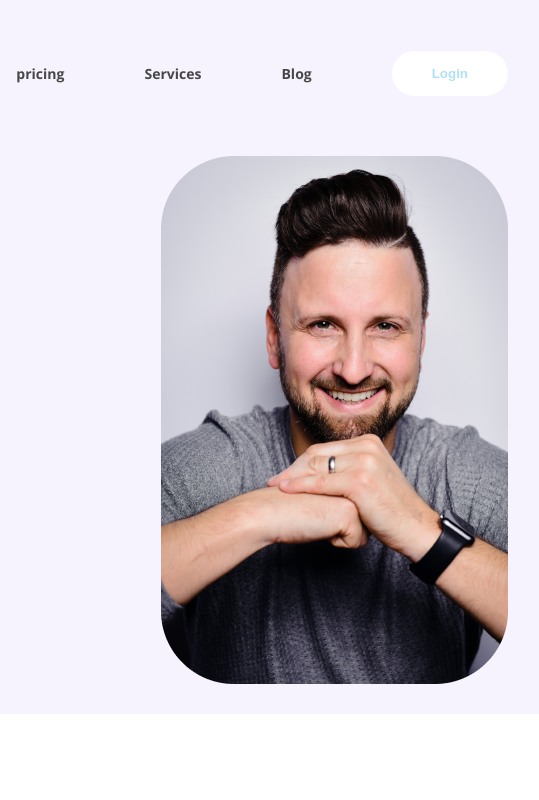
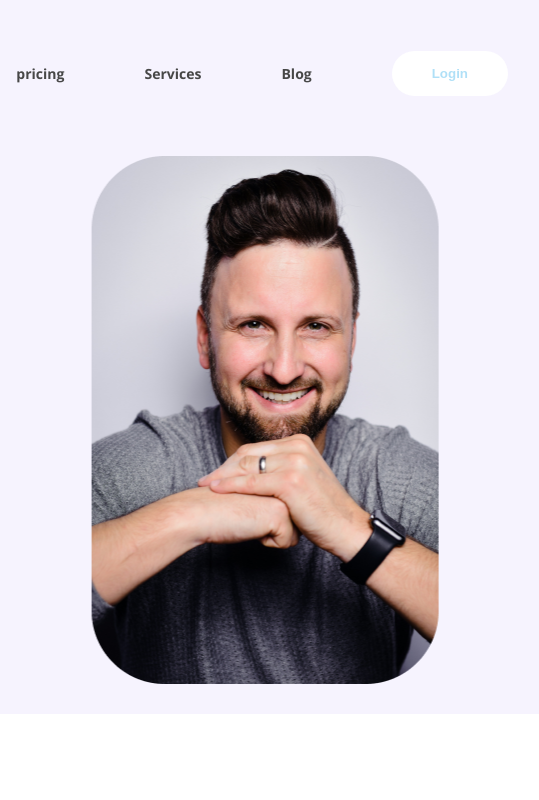
Before and after one commit to Farhad-Sayed/Blockchain-Assignment-1, a plain HTML site: page index.html in a window 1280 px wide. In both pictures the pointer is over the picture 978 px from the left and 420 px from the top of the page. Shown: the top 800 px of the page, 644-1183 px from the left. Drawn offline with nearby package versions, Linux system fonts and the light colour scheme.

Commit message:
trying to fix some error...

```diff
--- a/styles/style.css
+++ b/styles/style.css
@@ -136,6 +136,11 @@ nav {
   max-width: 100%;
   height: auto;
   margin-bottom: 30px;
+  transition: transform 0.3s ease;
+}
+
+.self-image:hover {
+  transform: translate(-20%);
 }
 
 /* main section starts here */
```
